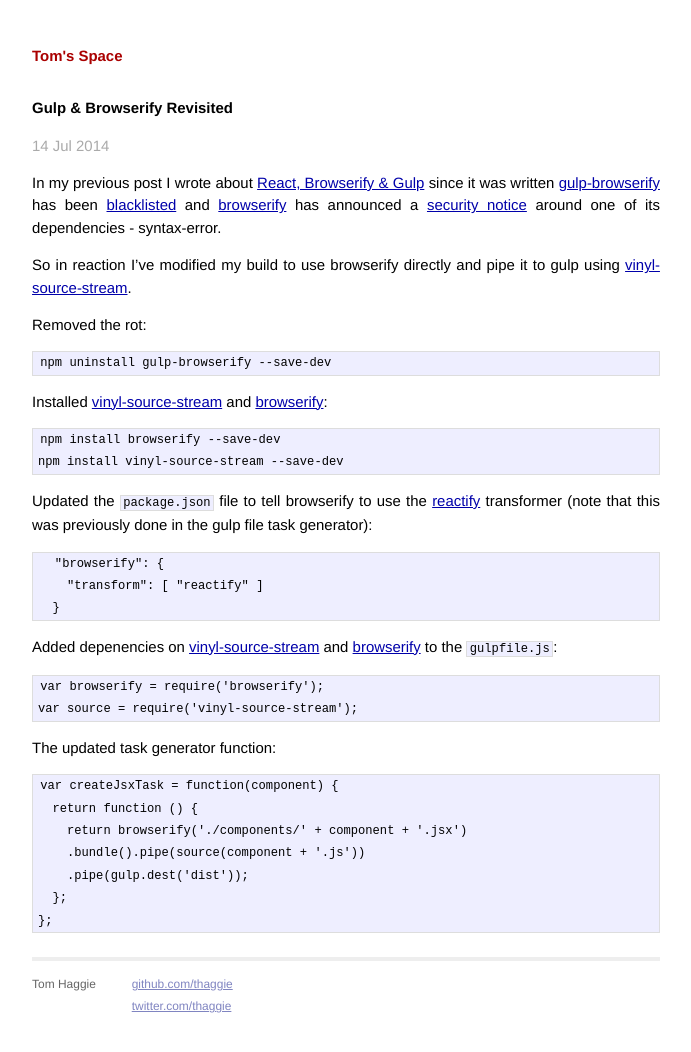
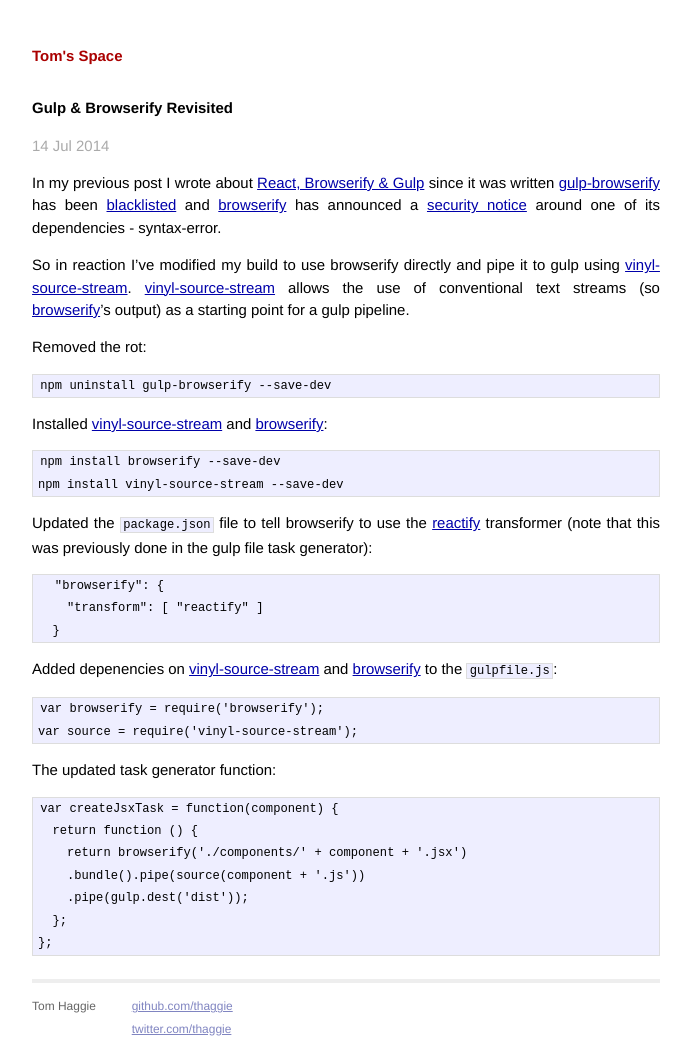
Before and after one commit to thaggie/thaggie.github.io, a Jekyll site: the page built from _posts/2014-07-24-gulp-and-browserify-revisited.markdown, in a window 1280 px wide. Shown: the whole page, without its empty margins (294-985 px from the left). Built offline with Jekyll 4.4.1, drawn with Linux system fonts in a browser that asks for light colours; Markdown is read by kramdown in place of the engine named in the settings; before the commit the page ends 1030 px from its top, so only the background shows below that.

Commit message:
Added a little explanation of what vinyl-source-stream is

```diff
--- a/_posts/2014-07-24-gulp-and-browserify-revisited.markdown
+++ b/_posts/2014-07-24-gulp-and-browserify-revisited.markdown
@@ -6,7 +6,7 @@
 
 In my previous post I wrote about [React, Browserify & Gulp](/2014/06/20/react-and-gulp.html) since it was written [gulp-browserify][] has been [blacklisted](https://github.com/deepak1556/gulp-browserify#note-this-plugin-has-been-blacklisted) and [browserify][] has announced a [security notice](https://github.com/substack/node-browserify/blob/master/changelog.markdown#421) around one of its dependencies - syntax-error.
 
-So in reaction I've modified my build to use browserify directly and pipe it to gulp using [vinyl-source-stream][].
+So in reaction I've modified my build to use browserify directly and pipe it to gulp using [vinyl-source-stream][]. [vinyl-source-stream][] allows the use of conventional text streams (so [browserify][]'s output) as a starting point for a gulp pipeline.
 
 Removed the rot:
 
```
